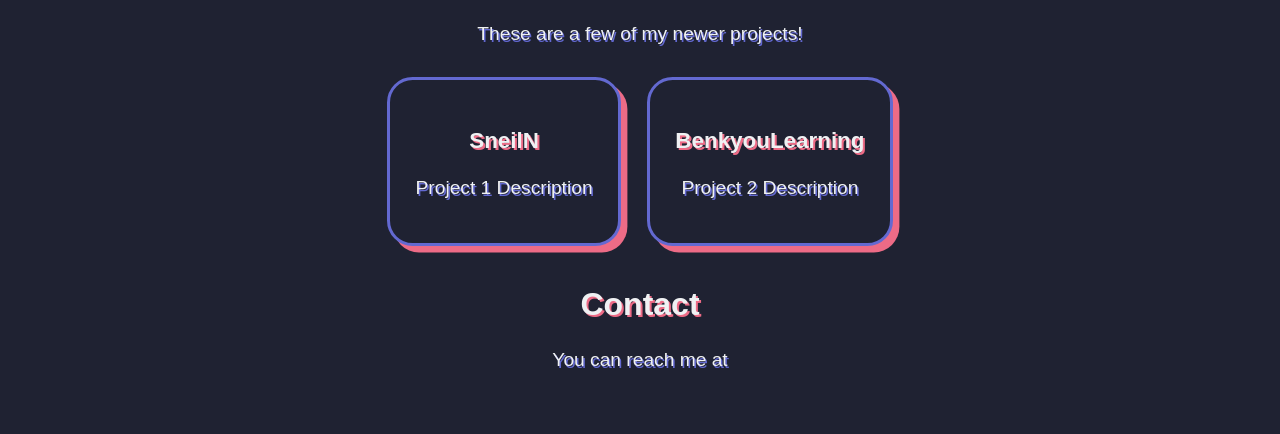
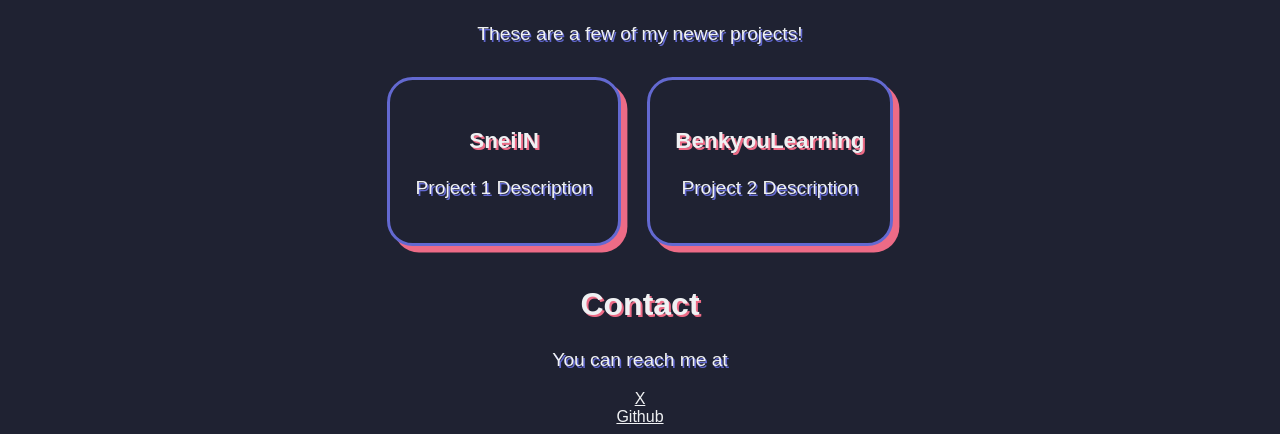
Before and after one commit to Soham485/Personal-Website, a plain HTML site: page index.html in a window 1280 px wide. Shown: the part 438-872 px from the top of the page. Before the commit the page ends 828 px from the top, so only its background shows below. Drawn offline with Linux system fonts and the light colour scheme; a web font is replaced by a local one.

Commit message:
added contact class elements

```diff
--- a/index.html
+++ b/index.html
@@ -32,6 +32,8 @@
     <section>
       <h2>Contact</h2>
       <p>You can reach me at</p>
+      <a class='contact' href="https://x.com/sohamdana">X</a><br>
+      <a class='contact' href="https://github.com/soham485">Github</a>
   </main>
   <footer>
   </footer>
```
